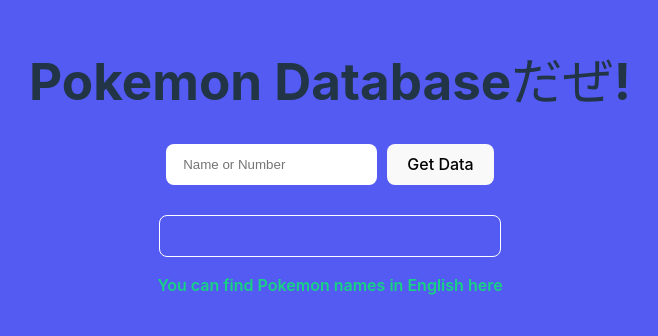
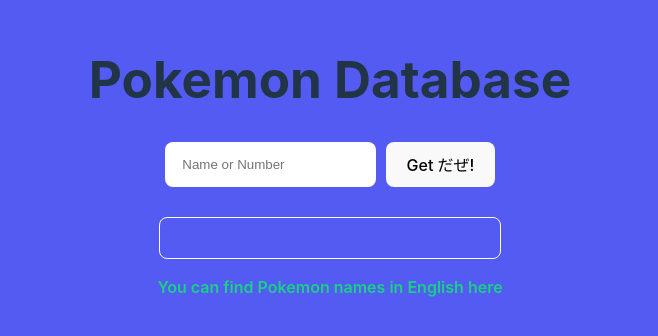
Before and after one commit to Sss0o1101/PokeAPI, a website built with Vite: page step-23/index.html in a window 1280 px wide. Shown: the part 234-570 px from the top of the page, without its empty margins (310-968 px from the left). Built offline with nearby package versions, Linux system fonts and the light colour scheme.

Commit message:
多少の変更

```diff
--- a/step-23/index.html
+++ b/step-23/index.html
@@ -11,11 +11,11 @@
 
     <!-- <div id="app"></div> -->
 
-    <h1>Pokemon Databaseだぜ!</h1>
+    <h1>Pokemon Database</h1>
 
     <form action="#" class="form" id="pk-form">
       <input type="text" name="pokeName" placeholder="Name or Number">
-      <button type="submit">Get Data</button>
+      <button type="submit">Get だぜ!</button>
     </form>
 
     <div class="result" id="pk-result"></div>
@@ -37,6 +37,6 @@
 
 
 
-    <script src="./assets/scripts/main.js"></script>
+    <script src="./assets/scripts/main.js" defer></script>
   </body>
 </html>
```
